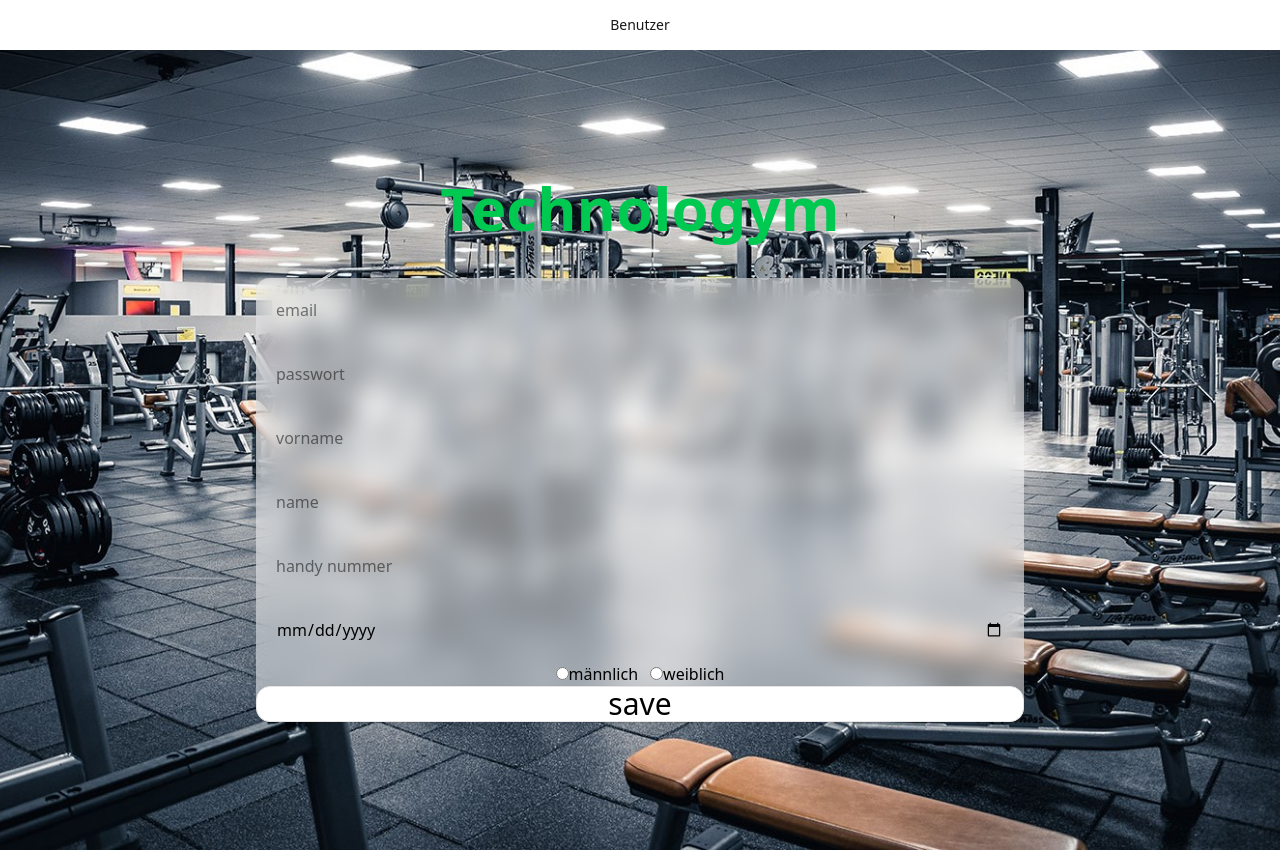
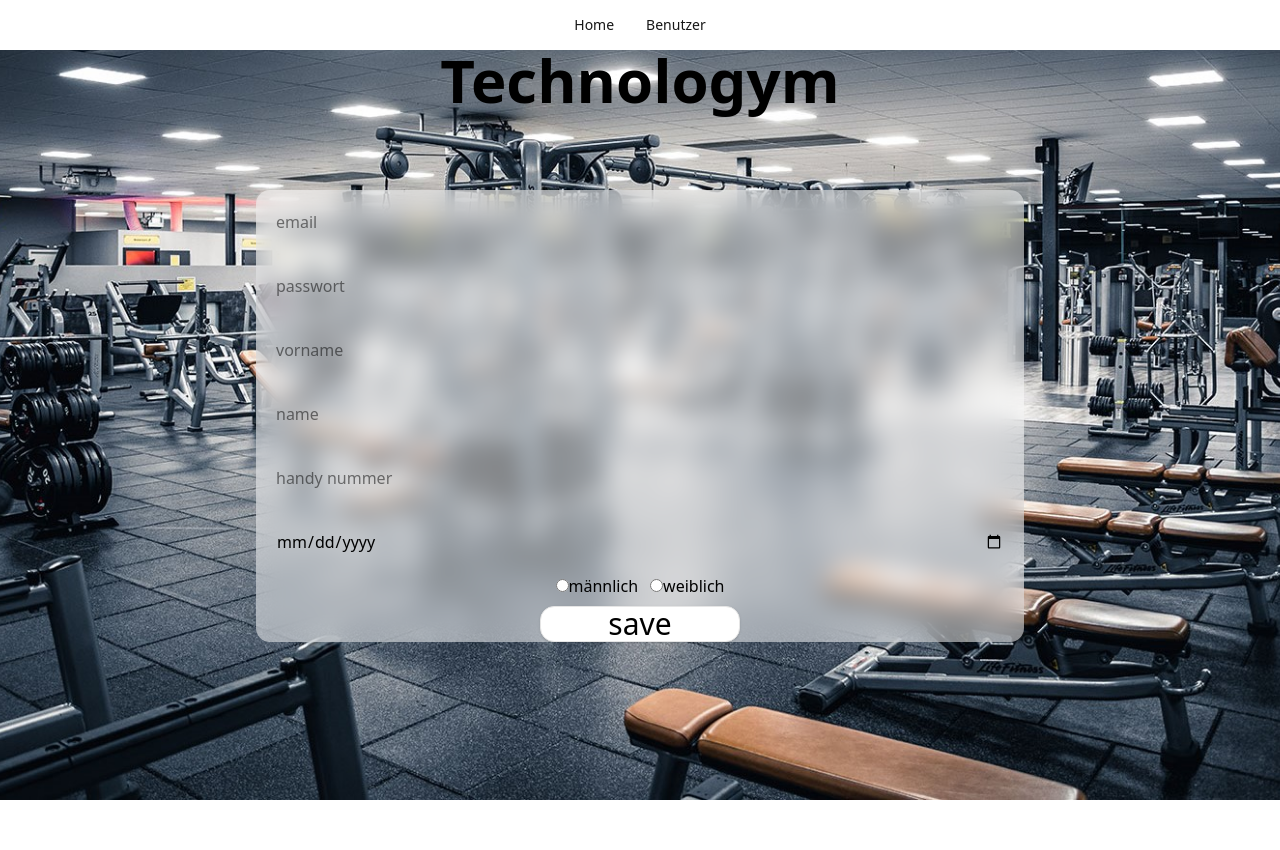
Before and after one commit to BrunoMerenyi/JsonDB-formular, a React (Vite) app: page / in a window 1280 px wide. After the commit the page ends 800 px from the top, so only its background shows below. Built offline with nearby package versions, Linux system fonts and the light colour scheme.

Commit message:
added user data to db.json, improved form layout and navigation in App component, and updated Users page links

```diff
--- a/db.json
+++ b/db.json
@@ -90,6 +90,16 @@
       "phone": "+41 76 503 32 90",
       "date_of_birth": "2007-10-22",
       "gender": "männlich"
+    },
+    {
+      "id": "88d5",
+      "email": "fhgfhfhgfhgf@fsdfsfwdf",
+      "password": "uzhgjghgj",
+      "first_name": "jhgjhgjh",
+      "last_name": "jhgjhgjgh",
+      "phone": "+41 78 220 67 08",
+      "date_of_birth": "3333-03-31",
+      "gender": "männlich"
     }
   ],
   "profile": {
--- a/src/App.tsx
+++ b/src/App.tsx
@@ -56,10 +56,14 @@ function App() {
 
   return (
     <>
+      <div style={style}>
         <div className="flex justify-around gap-52 top-0 sticky bg-background h-[50px]">
           <NavigationMenu>
             <NavigationMenuList>
               <NavigationMenuItem>
+                <Button variant="link">
+                  <a href="/">Home</a>
+                </Button>
                 <Button variant="link">
                   <a href="/users">Benutzer</a>
                 </Button>
@@ -67,18 +71,17 @@ function App() {
             </NavigationMenuList>
           </NavigationMenu>
         </div>
-
-      <main style={style} className="flex flex-col justify-center">
-        <h1 className="text-6xl mb-10 text-green-500 font-bold ">
+        <h1 className="text-6xl mb-20   sticky text-black font-bold ">
           Technologym
         </h1>
 
+        <main className="flex flex-col justify-center">
           <div className="flex justify-center ">
             <form
               onSubmit={handleSubmit}
               className="flex flex-col bg-transparent  rounded-lg backdrop-blur-md w-full max-w-3xl justify-center"
             >
-            <div className="bg-white/50 flex flex-col rounded-xl">
+              <div className="bg-white/50 flex flex-col justify-center rounded-xl">
                 <input
                   className="p-5 "
                   value={email}
@@ -157,17 +160,20 @@ function App() {
                     <label htmlFor="weiblich">weiblich</label>
                   </div>
                 </div>
+                <div className="flex justify-center">
                   <Button
                     variant="outline"
-                className="hover:cursor-pointer rounded-xl  hover:bg-white/50 hover:rounded-lg text-3xl"
+                    className="mt-2 hover:cursor-pointer w-[200px] rounded-xl  hover:bg-white/50  text-3xl"
                     type="submit"
                   >
                     save
                   </Button>
                 </div>
+              </div>
             </form>
           </div>
         </main>
+      </div>
     </>
   );
 }
--- a/src/pages/Users.tsx
+++ b/src/pages/Users.tsx
@@ -54,6 +54,9 @@ const Users = () => {
               <Button variant="link">
                 <a href="/">Home</a>
               </Button>
+              <Button variant="link">
+                <a href="/users">Benutzer</a>
+              </Button>
             </NavigationMenuItem>
           </NavigationMenuList>
         </NavigationMenu>
```
Lines whose indentation alone changed are shown as unchanged.
